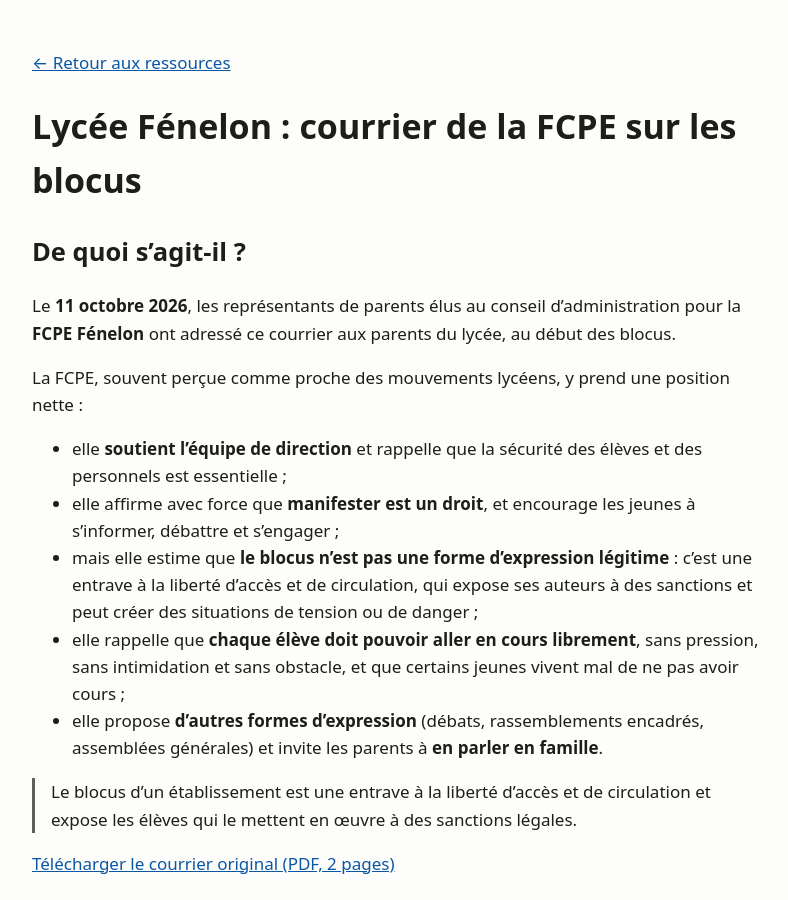
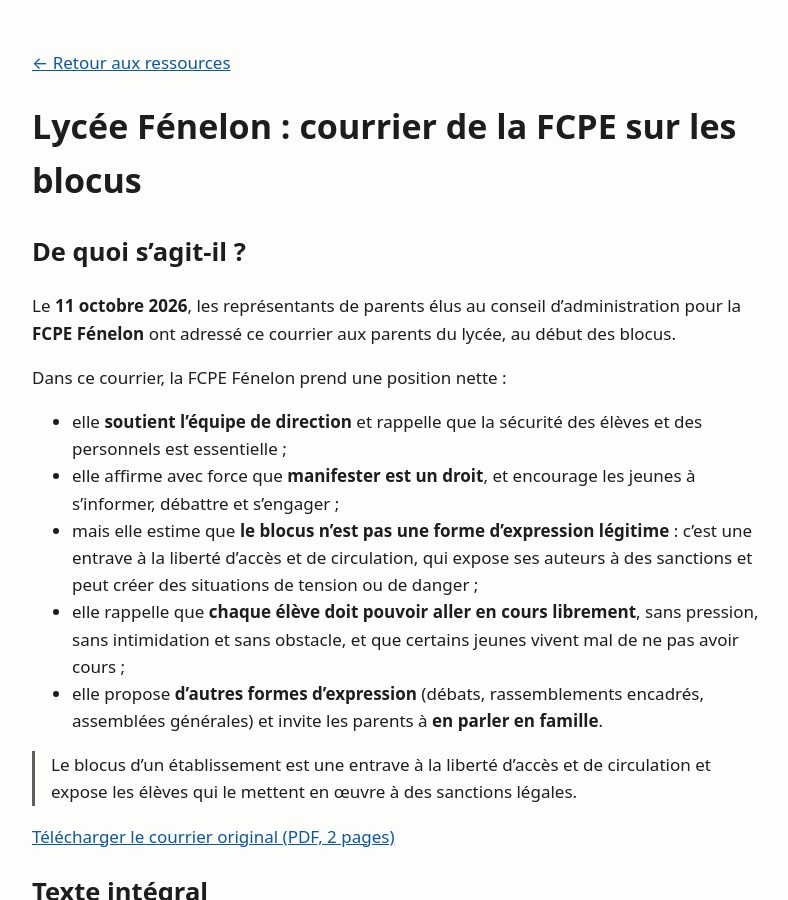
Before and after one commit to 4nf8hvwvry-collab/freefenelon, a Jekyll site: the page built from site/courrier-fcpe-fenelon-2026-10-11.md, in a window 1280 px wide and 900 px high. Shown: the whole window, without its empty margins (240-1028 px from the left). Built offline with Jekyll 4.4.1, drawn with Linux system fonts in a browser that asks for light colours.

Commit message:
Courrier FCPE : résumé neutralisé
Co-Authored-By: Claude Opus 5.5 <noreply@anthropic.com>

```diff
--- a/site/courrier-fcpe-fenelon-2026-10-11.md
+++ b/site/courrier-fcpe-fenelon-2026-10-11.md
@@ -12,7 +12,7 @@ reproduction: true
 
 Le **11 octobre 2026**, les représentants de parents élus au conseil d'administration pour la **FCPE Fénelon** ont adressé ce courrier aux parents du lycée, au début des blocus.
 
-La FCPE, souvent perçue comme proche des mouvements lycéens, y prend une position nette :
+Dans ce courrier, la FCPE Fénelon prend une position nette :
 
 - elle **soutient l'équipe de direction** et rappelle que la sécurité des élèves et des personnels est essentielle ;
 - elle affirme avec force que **manifester est un droit**, et encourage les jeunes à s'informer, débattre et s'engager ;
```
